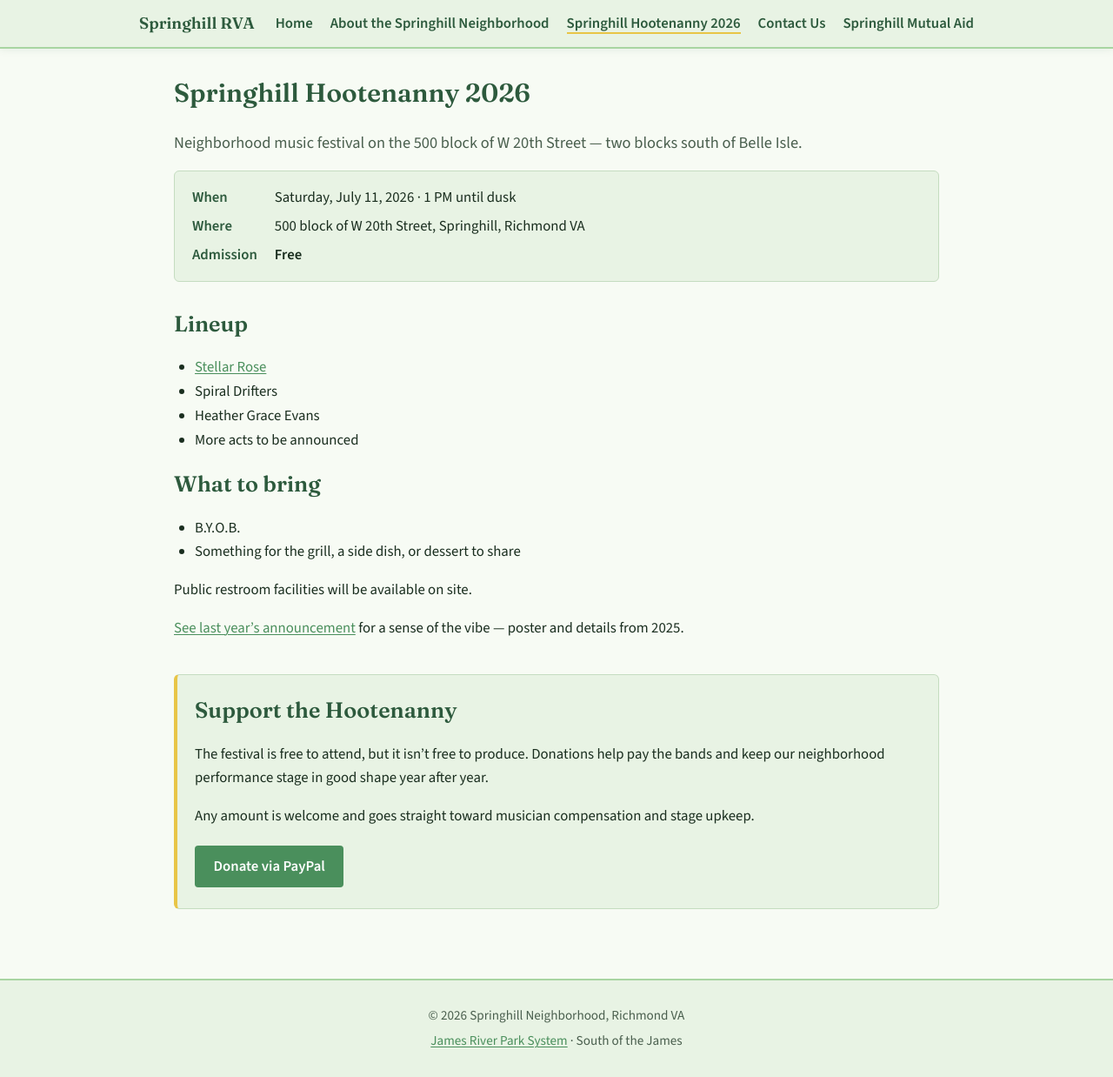
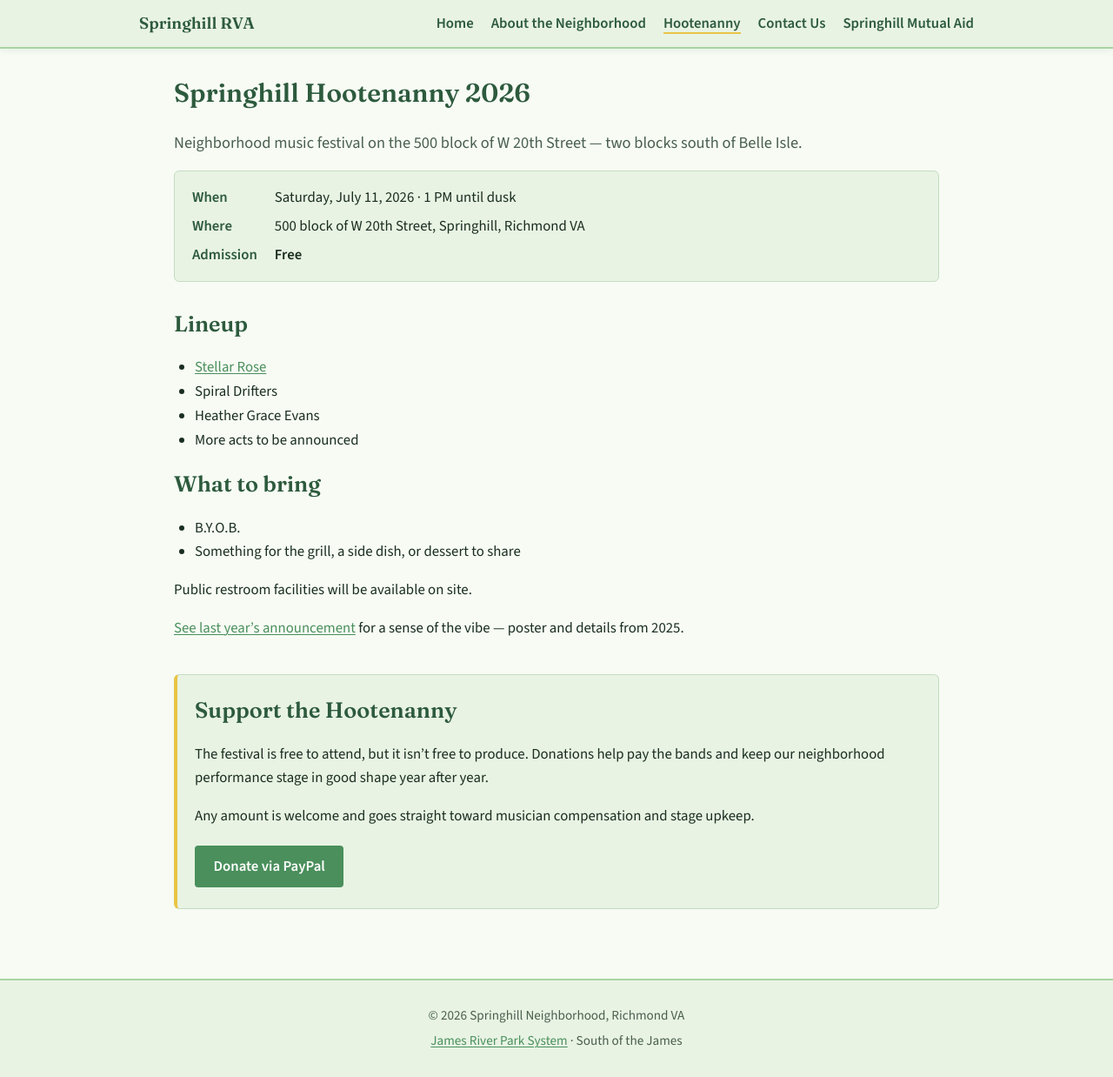
Before and after one commit to jeremy6d/springhillrva.org, a Jekyll site: the page built from hootenanny.md, in a window 1280 px wide. Shown: the whole page at 87% size. Built offline with Jekyll 4.4.1, drawn with Linux system fonts in a browser that asks for light colours.

Commit message:
refine menu

```diff
--- a/_includes/header.html
+++ b/_includes/header.html
@@ -11,7 +11,7 @@
             <li>
               <a href="{{ nav_page.url | relative_url }}"
                  {% if page.url == nav_page.url %} aria-current="page"{% endif %}>
-                {{ nav_page.title }}
+                {{ nav_page.menu_title | default: nav_page.title }}
               </a>
             </li>
           {% endif %}
```
Also changed, not shown: about-springhill-neighborhood.md (+1 -0 lines), hootenanny.md (+1 -0 lines).
